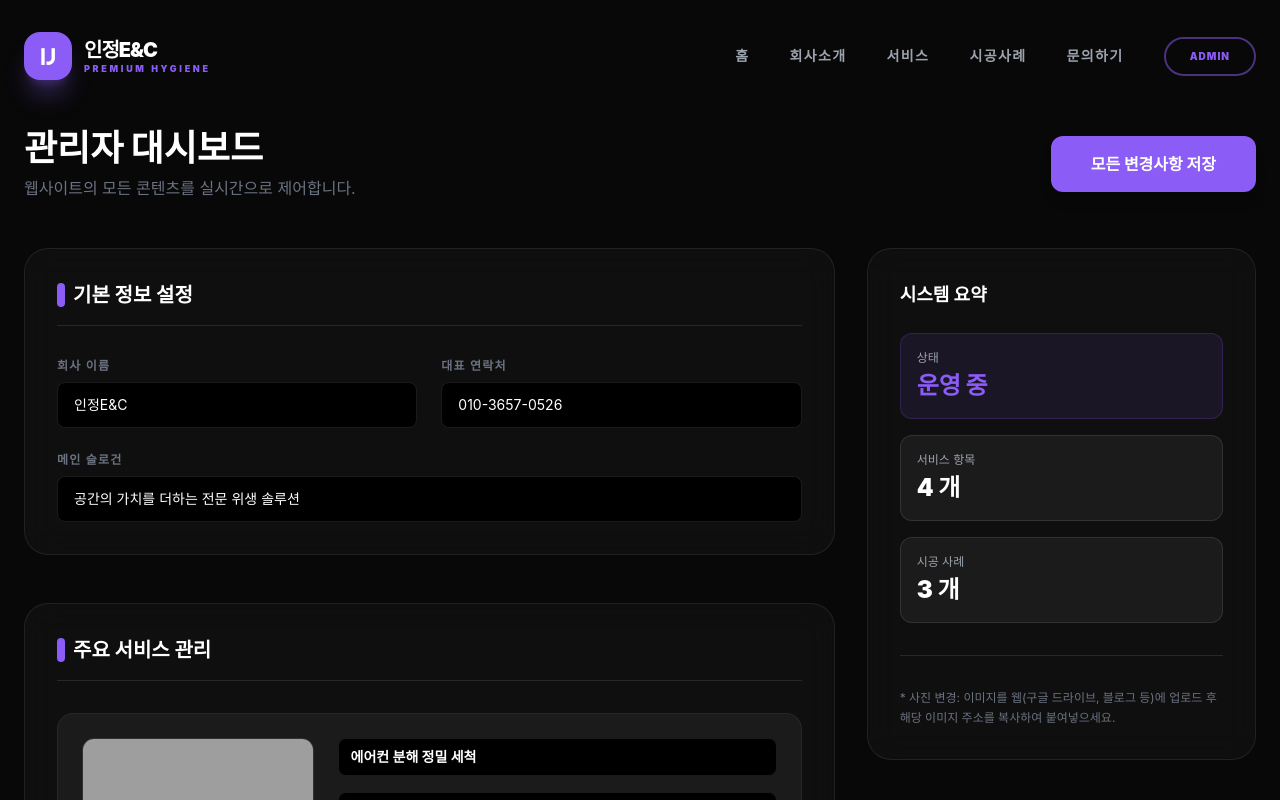
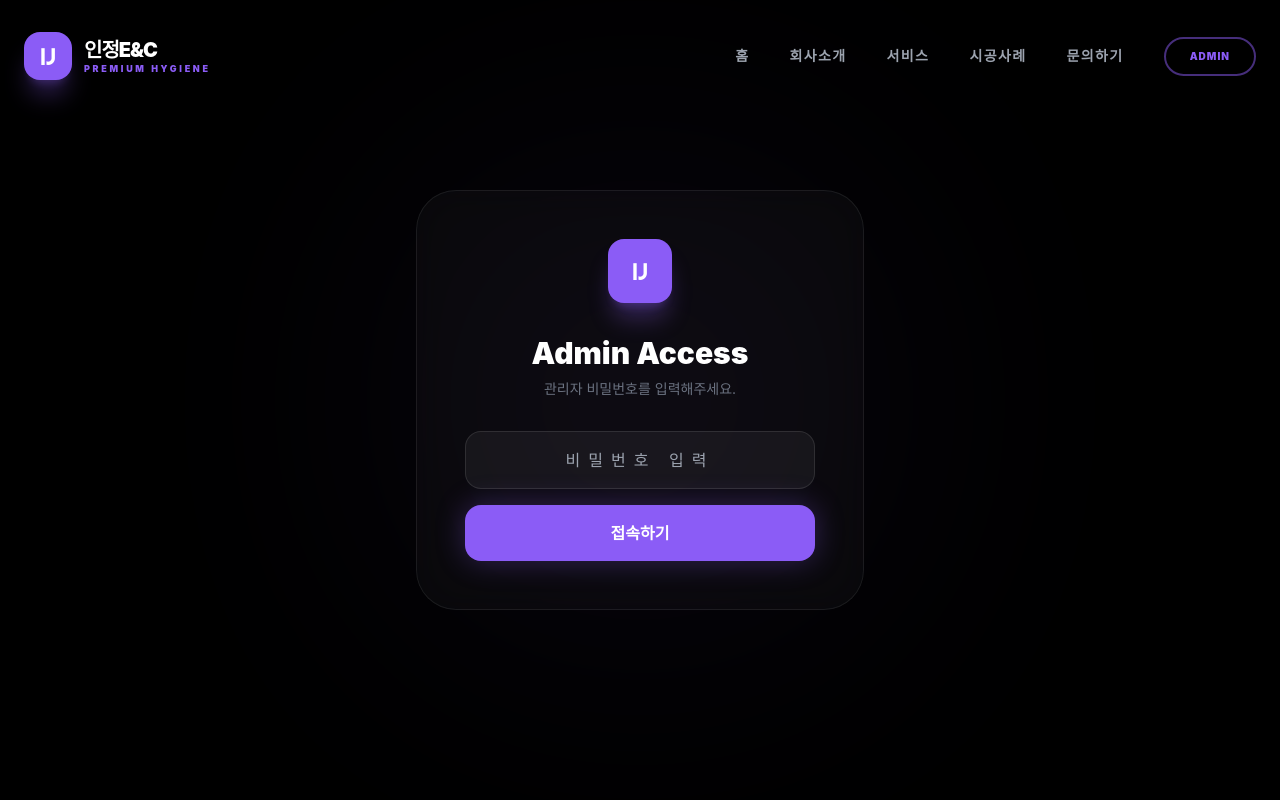
Before and after one commit to NakGun/InJueng_Main2, a React (Vite) app: page /#/admin in a window 1280 px wide. Shown: the top 800 px of the page. Built offline with nearby package versions, Linux system fonts and the light colour scheme; grey boxes are pictures that could not be loaded; a web font is replaced by a local one.

Commit message:
feat(admin): Implement password protection for admin page
Adds a password authentication layer to the admin page to restrict unauthorized access. Users must enter the correct password to access and modify site settings, services, and portfolio content.

```diff
--- a/pages/Admin.tsx
+++ b/pages/Admin.tsx
@@ -10,10 +10,24 @@ interface AdminProps {
 }
 
 const Admin: React.FC<AdminProps> = ({ state, updateSettings, updateServices, updatePortfolio }) => {
+  const [isAuthenticated, setIsAuthenticated] = useState(false);
+  const [password, setPassword] = useState('');
+  const [error, setError] = useState('');
+
   const [settingsForm, setSettingsForm] = useState<SiteSettings>(state.settings);
   const [servicesForm, setServicesForm] = useState<ServiceItem[]>(state.services);
   const [portfolioForm, setPortfolioForm] = useState<PortfolioItem[]>(state.portfolio);
   const [saveStatus, setSaveStatus] = useState<'idle' | 'saving' | 'saved'>('idle');
+
+  const handleLogin = (e: React.FormEvent) => {
+    e.preventDefault();
+    if (password === '01056743549') {
+      setIsAuthenticated(true);
+      setError('');
+    } else {
+      setError('비밀번호가 일치하지 않습니다.');
+    }
+  };
 
   const handleSave = () => {
     setSaveStatus('saving');
@@ -34,6 +48,40 @@ const Admin: React.FC<AdminProps> = ({ state, updateSettings, updateServices, up
     setPortfolioForm(prev => prev.map(p => p.id === id ? { ...p, [field]: value } : p));
   };
 
+  if (!isAuthenticated) {
+    return (
+      <div className="min-h-screen bg-black flex items-center justify-center px-6">
+        <div className="absolute top-1/2 left-1/2 -translate-x-1/2 -translate-y-1/2 w-[400px] h-[400px] bg-[#8B5CF6] rounded-full blur-[150px] opacity-10"></div>
+        <div className="glass p-12 rounded-[40px] w-full max-w-md relative z-10 text-center">
+          <div className="w-16 h-16 bg-[#8B5CF6] rounded-2xl flex items-center justify-center text-white font-normal text-2xl mx-auto mb-8 shadow-xl shadow-[#8B5CF6]/30">
+            <span style={{ fontFamily: "'Righteous', cursive" }}>IJ</span>
+          </div>
+          <h2 className="text-3xl font-black mb-2 text-white">Admin Access</h2>
+          <p className="text-gray-500 mb-8 text-sm">관리자 비밀번호를 입력해주세요.</p>
+
+          <form onSubmit={handleLogin} className="space-y-4">
+            <div className="relative">
+              <input
+                type="password"
+                value={password}
+                onChange={(e) => setPassword(e.target.value)}
+                placeholder="비밀번호 입력"
+                className="w-full bg-white/5 border border-white/10 rounded-2xl px-6 py-4 text-center focus:outline-none focus:border-[#8B5CF6] text-white transition-all tracking-[0.5em]"
+              />
+            </div>
+            {error && <p className="text-red-500 text-xs font-bold">{error}</p>}
+            <button
+              type="submit"
+              className="w-full py-4 bg-[#8B5CF6] text-white font-bold rounded-2xl hover:bg-[#7C3AED] transition-all purple-glow"
+            >
+              접속하기
+            </button>
+          </form>
+        </div>
+      </div>
+    );
+  }
+
   return (
     <div className="pt-32 pb-24 bg-[#080808] min-h-screen">
       <div className="container mx-auto px-6">
@@ -42,6 +90,13 @@ const Admin: React.FC<AdminProps> = ({ state, updateSettings, updateServices, up
             <h1 className="text-4xl font-black mb-2 text-white">관리자 대시보드</h1>
             <p className="text-gray-500">웹사이트의 모든 콘텐츠를 실시간으로 제어합니다.</p>
           </div>
+          <div className="flex items-center gap-4">
+             <button
+                onClick={() => setIsAuthenticated(false)}
+                className="px-6 py-4 text-xs font-bold text-gray-500 hover:text-white transition-colors"
+              >
+                로그아웃
+              </button>
               <button
                 onClick={handleSave}
                 disabled={saveStatus === 'saving'}
@@ -49,6 +104,7 @@ const Admin: React.FC<AdminProps> = ({ state, updateSettings, updateServices, up
               >
                 {saveStatus === 'saving' ? '저장 중...' : saveStatus === 'saved' ? '저장 완료!' : '모든 변경사항 저장'}
               </button>
+          </div>
         </div>
 
         <div className="grid grid-cols-1 lg:grid-cols-3 gap-8">
```
Lines whose indentation alone changed are shown as unchanged.
